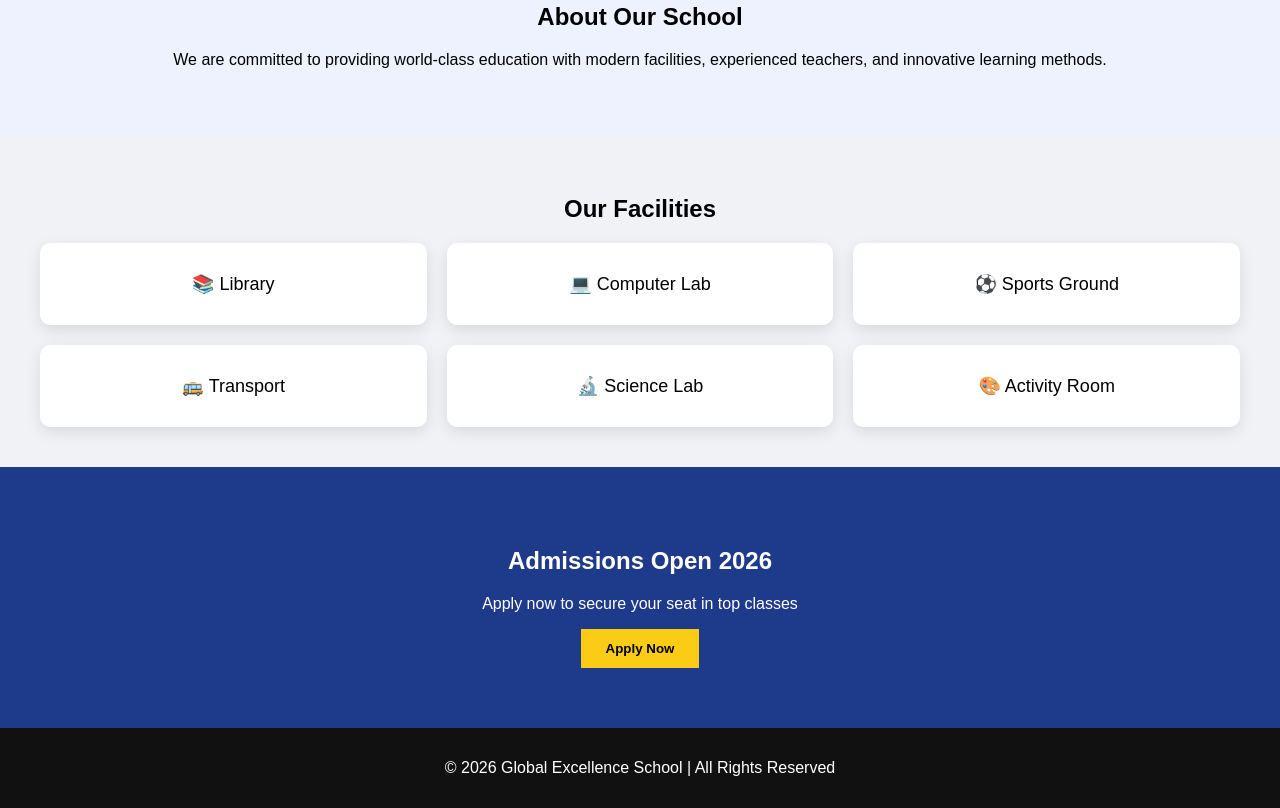
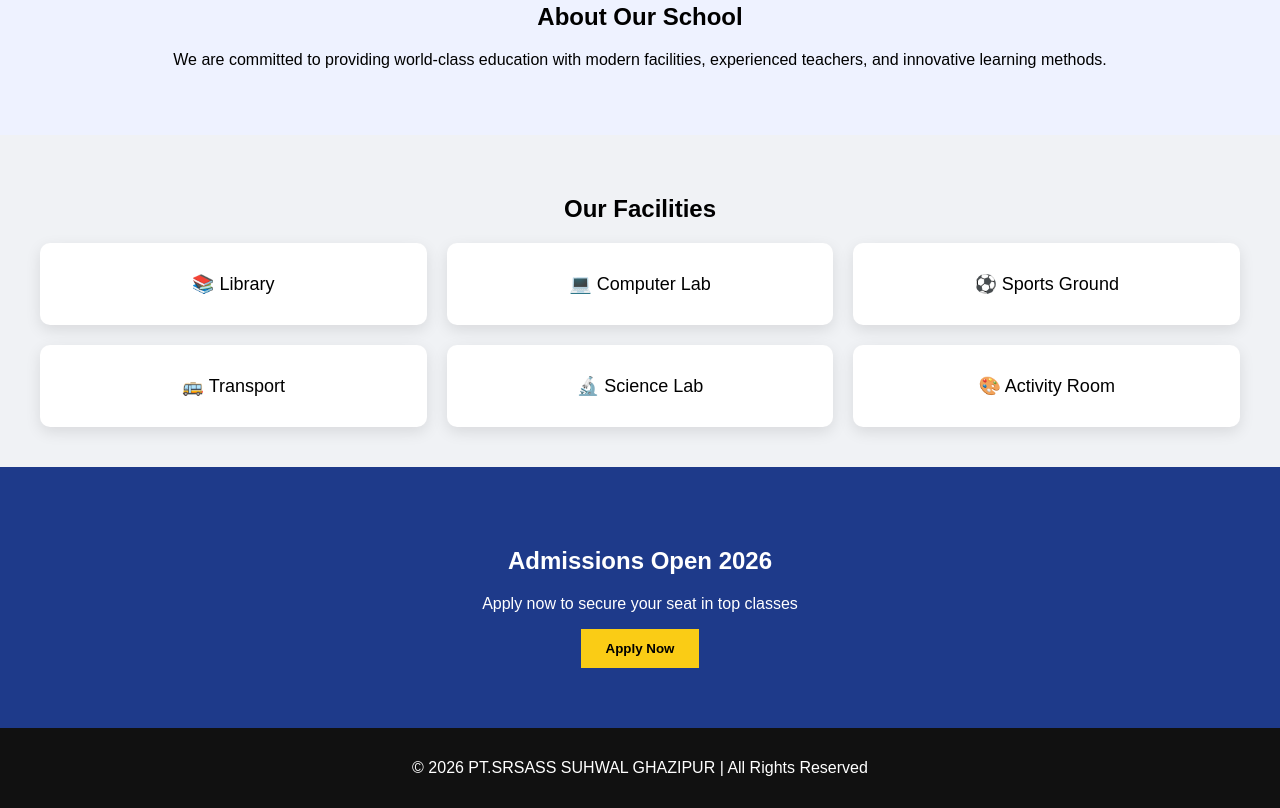
Before and after one commit to CodeCrafterPrashant/school-website, a plain HTML site: page index.html in a window 1280 px wide. Shown: the part 728-1536 px from the top of the page. Drawn offline with Linux system fonts and the light colour scheme.

Commit message:
Update index.html

```diff
--- a/index.html
+++ b/index.html
@@ -77,7 +77,7 @@
 
 <!-- FOOTER -->
 <footer>
-    <p>© 2026 Global Excellence School | All Rights Reserved</p>
+    <p>© 2026 PT.SRSASS SUHWAL GHAZIPUR | All Rights Reserved</p>
 </footer>
 
 </body>
```
